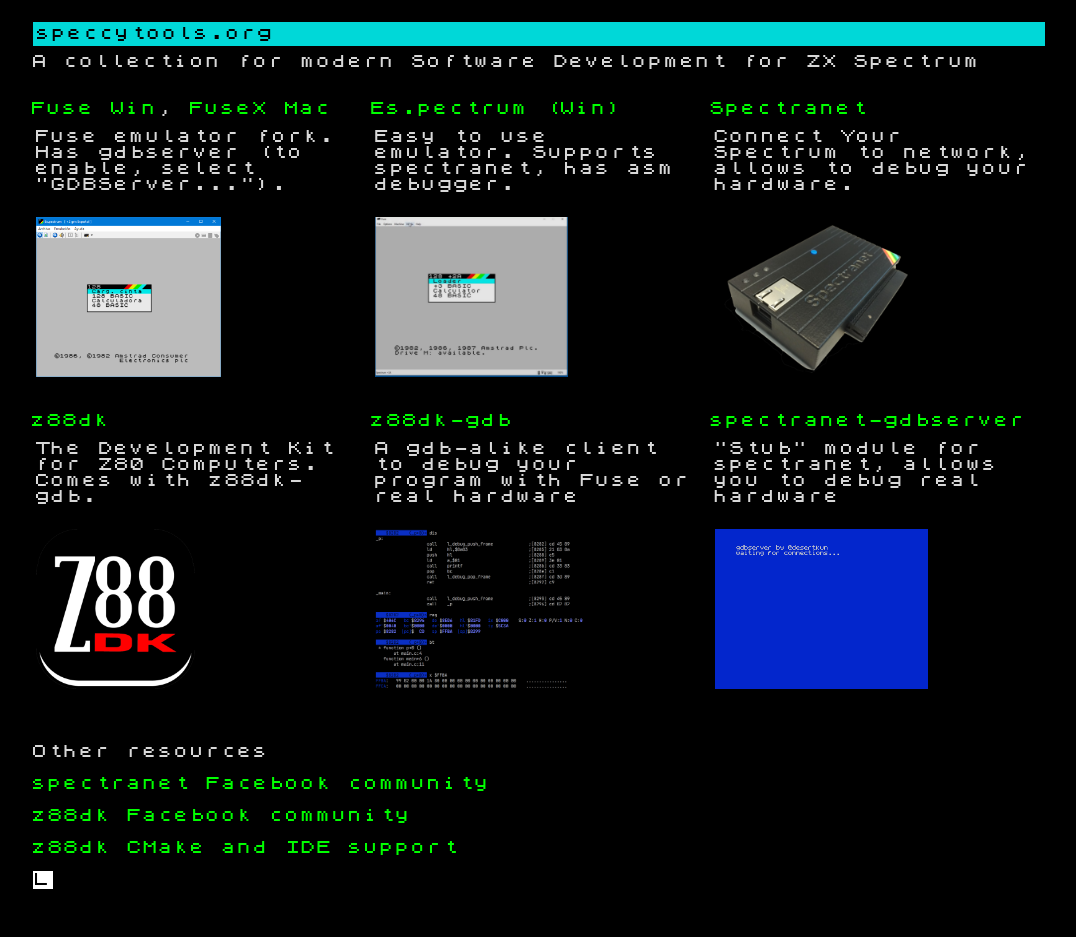
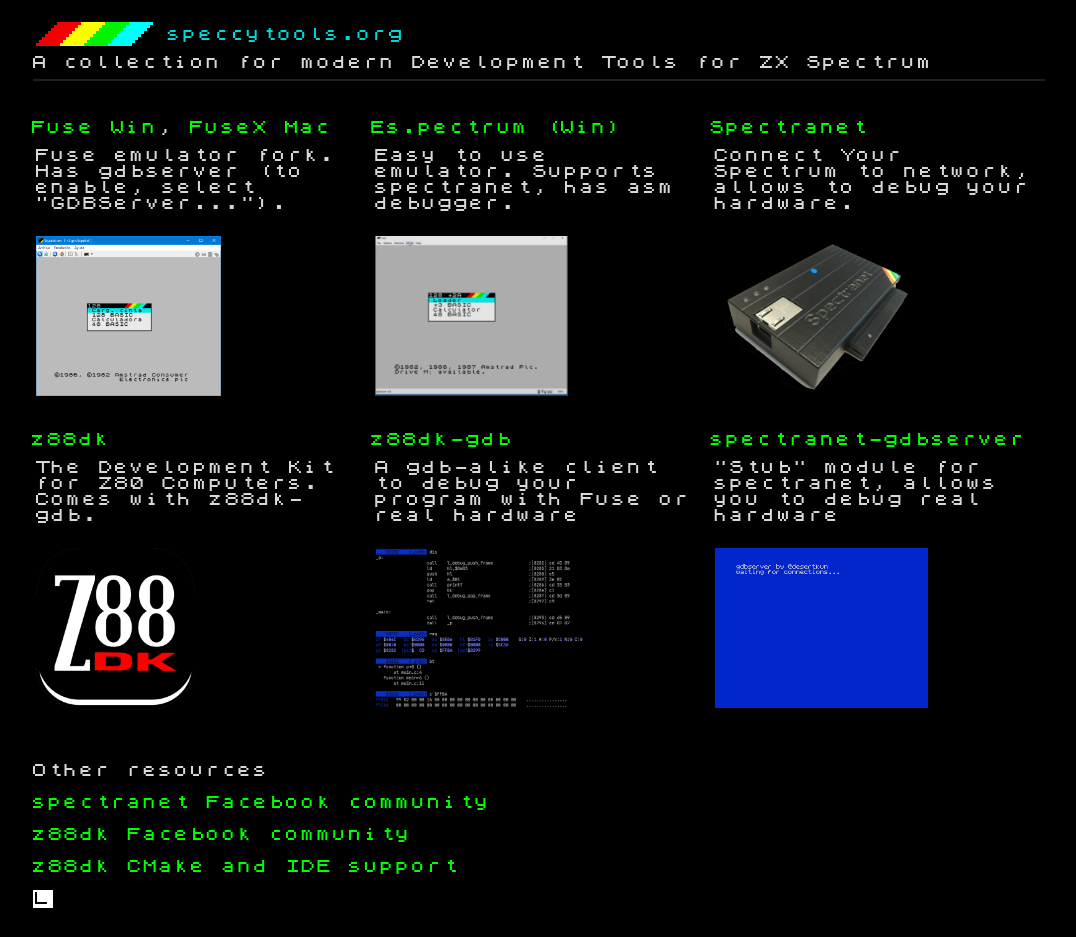
Before and after one commit to speccytools/speccytools.github.io, a plain HTML site: page index.html in a window 1280 px wide. Shown: the whole page, without its empty margins (101-1177 px from the left). Drawn offline with Linux system fonts and the light colour scheme.

Commit message:
plashque

```diff
--- a/index.html
+++ b/index.html
@@ -4,8 +4,9 @@
 </head>
 <body>
 <div class="screen">
-<div class="header">speccytools.org</div>
-<div class="bullet">A collection for modern Software Development for ZX Spectrum</div>
+<div class="header"><img src="images/plashque.png"> speccytools.org</div>
+<div class="bullet underline">A collection for modern Development Tools for ZX Spectrum</div>
+<div class="bullet"></div>
 <div class="bullet"></div>
 <table>
 <tr>
--- a/style.css
+++ b/style.css
@@ -22,11 +22,20 @@
     padding: 10px;
 }
 
+.underline {
+    border-bottom: 2px solid #1f1f1f;
+}
+
 .header {
-    background-color: #00d8d8;
-    color: #000000;
+    color: #00d8d8;
     padding: 4px;
     margin: 4px;
+}
+
+.header img {
+    margin: -4px;
+    padding: -4px;
+    min-height: 100%;
 }
 
 .bullet {
```
Also changed, not shown: images/plashque.png (added).
